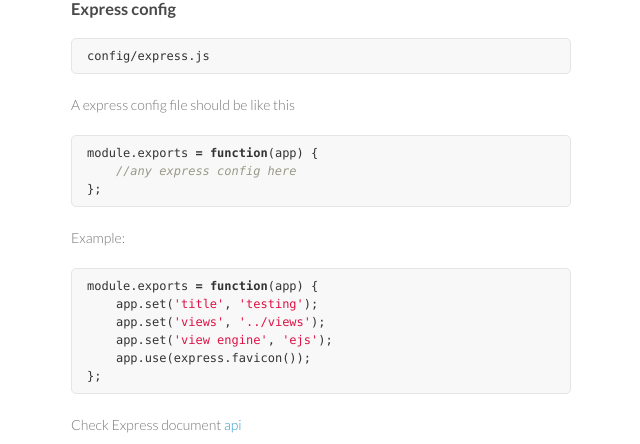
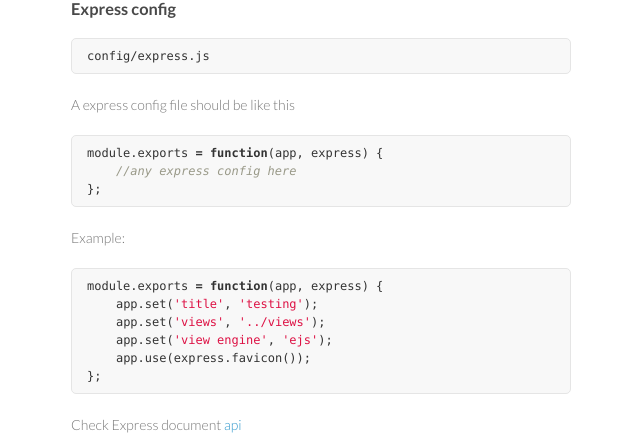
Before and after one commit to ddo/express-orm-mvc, a plain HTML site: page index.html in a window 1280 px wide. Shown: the part 3413-3857 px from the top of the page, without its empty margins (499-1139 px from the left). Drawn offline with Linux system fonts and the light colour scheme.

```diff
--- a/index.html
+++ b/index.html
@@ -219,14 +219,14 @@
 
 <p>A express config file should be like this</p>
 
-<div class="highlight highlight-js"><pre><span class="nx">module</span><span class="p">.</span><span class="nx">exports</span> <span class="o">=</span> <span class="kd">function</span><span class="p">(</span><span class="nx">app</span><span class="p">)</span> <span class="p">{</span>
+<div class="highlight highlight-js"><pre><span class="nx">module</span><span class="p">.</span><span class="nx">exports</span> <span class="o">=</span> <span class="kd">function</span><span class="p">(</span><span class="nx">app</span><span class="p">,</span> <span class="nx">express</span><span class="p">)</span> <span class="p">{</span>
     <span class="c1">//any express config here</span>
 <span class="p">};</span>
 </pre></div>
 
 <p>Example:</p>
 
-<div class="highlight highlight-js"><pre><span class="nx">module</span><span class="p">.</span><span class="nx">exports</span> <span class="o">=</span> <span class="kd">function</span><span class="p">(</span><span class="nx">app</span><span class="p">)</span> <span class="p">{</span>
+<div class="highlight highlight-js"><pre><span class="nx">module</span><span class="p">.</span><span class="nx">exports</span> <span class="o">=</span> <span class="kd">function</span><span class="p">(</span><span class="nx">app</span><span class="p">,</span> <span class="nx">express</span><span class="p">)</span> <span class="p">{</span>
     <span class="nx">app</span><span class="p">.</span><span class="nx">set</span><span class="p">(</span><span class="s1">'title'</span><span class="p">,</span> <span class="s1">'testing'</span><span class="p">);</span>
     <span class="nx">app</span><span class="p">.</span><span class="nx">set</span><span class="p">(</span><span class="s1">'views'</span><span class="p">,</span> <span class="s1">'../views'</span><span class="p">);</span>
     <span class="nx">app</span><span class="p">.</span><span class="nx">set</span><span class="p">(</span><span class="s1">'view engine'</span><span class="p">,</span> <span class="s1">'ejs'</span><span class="p">);</span>
```
Also changed, not shown: params.json (+1 -1 lines).
